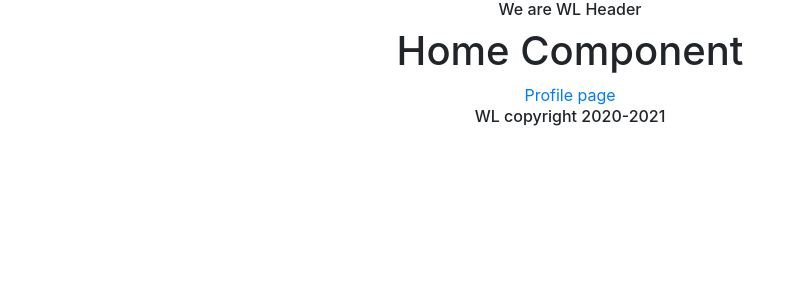
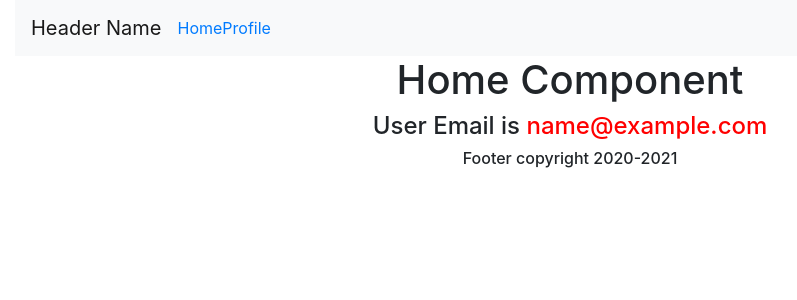
Before and after one commit to AkshayDigheGithub/wl, a React (Create React App) app: page / in a window 1280 px wide. Both pictures are taken after typing "name@example.com", "Sample123" into the empty fields and a click on the button "Login". Shown: the top 300 px of the page, without its empty margins (70-867 px from the left). Built offline with nearby package versions, Linux system fonts and the light colour scheme.

Commit message:
localstorage and nav added

```diff
--- a/package.json
+++ b/package.json
@@ -15,7 +15,6 @@
     "react-router": "^5.2.0",
     "react-router-dom": "^5.2.0",
     "react-scripts": "3.4.1",
-    "reactstrap": "^8.4.1",
     "redux": "^4.0.5",
     "redux-logger": "^3.0.6",
     "redux-thunk": "^2.3.0"
--- a/src/components/home/index.js
+++ b/src/components/home/index.js
@@ -1,5 +1,4 @@
 import React, { Component, Fragment } from "react";
-import { Link } from "react-router-dom";
 
 class HomeComponent extends Component {
   constructor(props) {
@@ -8,10 +7,11 @@ class HomeComponent extends Component {
   }
 
   render() {
+    const { email } = JSON.parse(localStorage.getItem('user'))
     return (
       <Fragment>
         <h1>Home Component</h1>
-        <Link to="/profile">Profile page</Link>
+        <h4>User Email is <span style={{ color: "red" }}>{email}</span></h4>
       </Fragment>
     );
   }
--- a/src/components/login/login.component.js
+++ b/src/components/login/login.component.js
@@ -34,8 +34,9 @@ class LoginComponent extends Component {
 
   onSubmitHandle(event) {
     event.preventDefault();
-    console.log(this.state);
-    localStorage.setItem('user', true);
+    const { email, password } = this.state;
+    localStorage.setItem('user', JSON.stringify(this.state));
+    alert(JSON.stringify(this.state))
     this.props.history.push('/');
 
   }
@@ -53,6 +54,7 @@ class LoginComponent extends Component {
           <Form onSubmit={this.onSubmitHandle}>
             <Form.Group controlId="exampleForm.ControlInput1">
               <Form.Control
+                required
                 type="email"
                 placeholder="name@example.com"
                 name="email"
--- a/src/components/skelton/footer/footer.component.js
+++ b/src/components/skelton/footer/footer.component.js
@@ -2,7 +2,7 @@ import React from "react";
 
 const Year = new Date().getFullYear();
 const Footer = () => {
-  return <h6>WL copyright {`${Year}-${Year + 1}`}</h6>;
+  return <h6>Footer copyright {`${Year}-${Year + 1}`}</h6>;
 };
 
 export default Footer;
--- a/src/components/skelton/header/header.component.js
+++ b/src/components/skelton/header/header.component.js
@@ -1,7 +1,22 @@
-import React from "react";
+import React, { Fragment } from "react";
+import { Link } from "react-router-dom";
+import { Navbar, Nav } from "react-bootstrap";
 
 const Header = () => {
-  return <h6>We are WL Header</h6>;
+  return (
+    <Fragment>
+      <Navbar bg="light" expand="lg">
+        <Navbar.Brand href="#home">Header Name</Navbar.Brand>
+        <Navbar.Toggle aria-controls="basic-navbar-nav" />
+        <Navbar.Collapse id="basic-navbar-nav">
+          <Nav className="mr-auto">
+            <Link to="/">Home</Link>
+            <Link to="/profile">Profile</Link>
+          </Nav>
+        </Navbar.Collapse>
+      </Navbar>
+    </Fragment>
+  )
 };
 
 export default Header;
```
Also changed, not shown: 1 other file (tests, documents, lock files or other folders).
